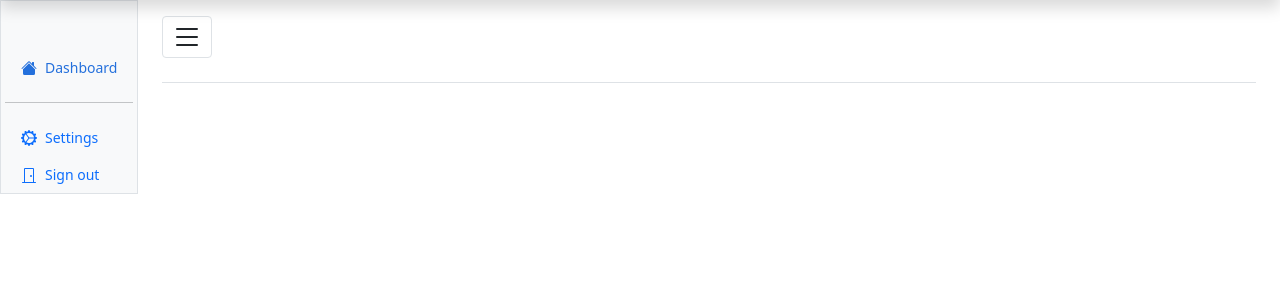
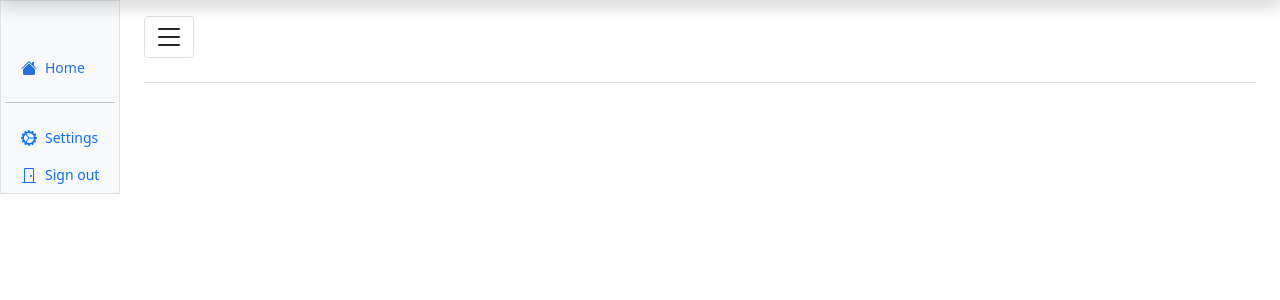
Before and after one commit to kbits000/ertiqa_system, a Django app: page /home/ in a window 1280 px wide. Shown: the part 48-348 px from the top of the page. Run offline with Django 4.2, Linux system fonts and the light colour scheme; the visitor is signed in with stand-in values (Sample User, id 1); some libraries are stand-ins or nearby versions.

Commit message:
change name

```diff
--- a/base/templates/base/home.html
+++ b/base/templates/base/home.html
@@ -244,11 +244,11 @@
                     <ul class="nav flex-column">
                         <li class="nav-item">
                             <a class="nav-link d-flex align-items-center gap-2 active" aria-current="page"
-                               href="{% block sidebar_dashboard_url %}#{% endblock %}">
+                               href="{% block sidebar_home_page_url %}#{% endblock %}">
                                 <svg class="bi">
                                     <use xlink:href="#house-fill"/>
                                 </svg>
-                                Dashboard
+                                Home
                             </a>
                         </li>
                         {% block sidebar_links %}
--- a/base/templates/base/manager/home_manager.html
+++ b/base/templates/base/manager/home_manager.html
@@ -13,7 +13,7 @@
 
 {% block logged_in_username_name %} {{request.user.username}} {% endblock %}
 
-{% block sidebar_dashboard_url %}{% url 'manager' %}{% endblock %}
+{% block sidebar_home_page_url %}{% url 'manager' %}{% endblock %}
 
 {% block sidebar_links %}
   <li class="nav-item">
--- a/base/templates/base/operation_lab/home_operation_lab.html
+++ b/base/templates/base/operation_lab/home_operation_lab.html
@@ -34,7 +34,7 @@
 {% endblock %}
 
 {% block logged_in_username_name %} {{request.user.username}} {% endblock %}
-{% block sidebar_dashboard_url %}{% url 'operation-lab' %}{% endblock %}
+{% block sidebar_home_page_url %}{% url 'operation-lab' %}{% endblock %}
 
 {% block sidebar_links %}
 <li class="nav-item">
--- a/base/templates/base/warehouse/home_warehouse.html
+++ b/base/templates/base/warehouse/home_warehouse.html
@@ -19,7 +19,7 @@
 
 {% block logged_in_username_name %} {{request.user.username}} {% endblock %}
 
-{% block sidebar_dashboard_url %}
+{% block sidebar_home_page_url %}
 {% url 'warehouse' %}
 {% endblock %}
 
```
